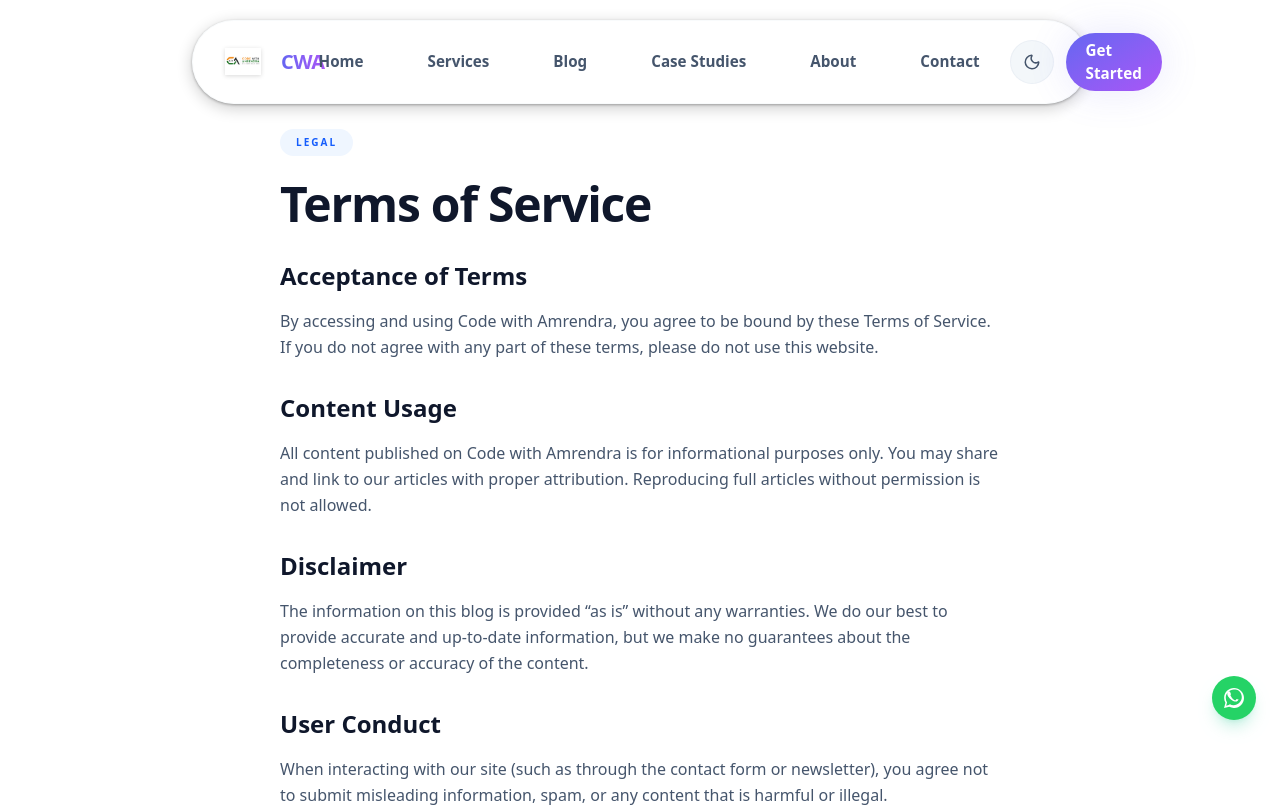
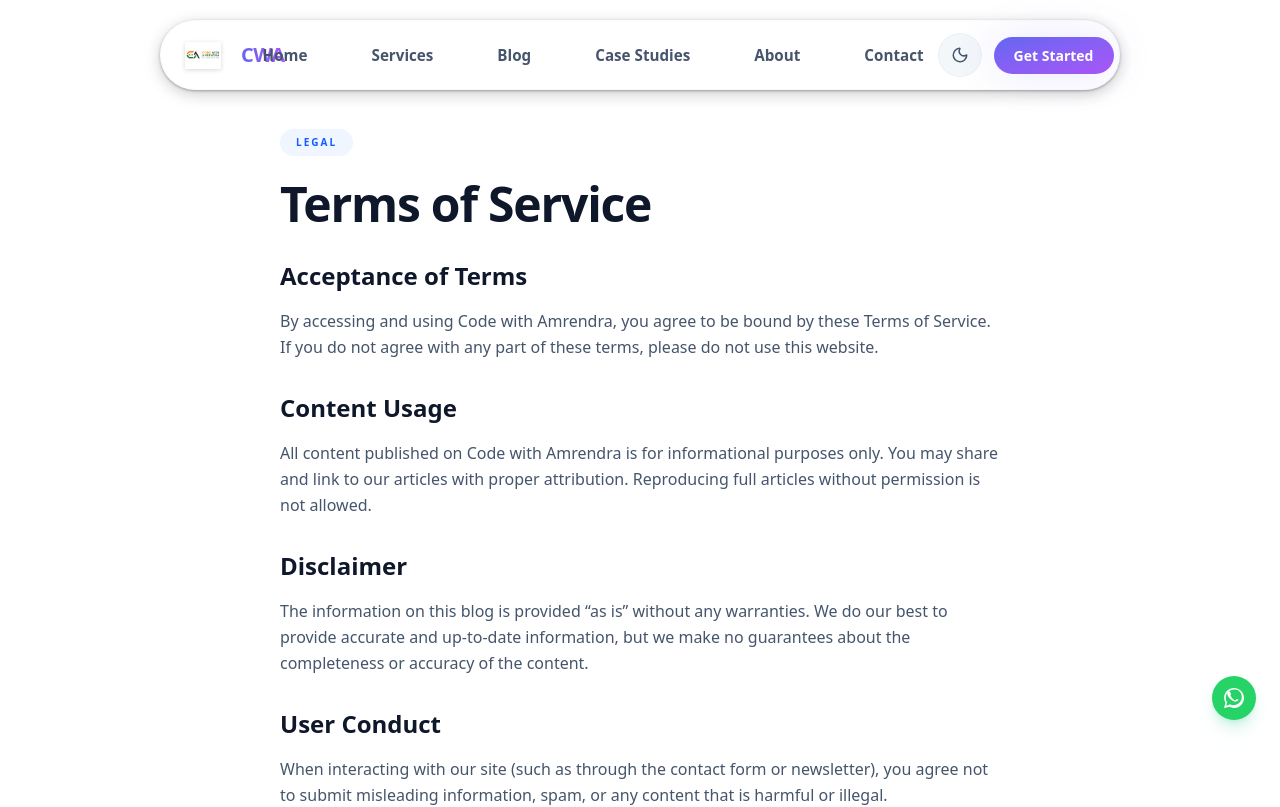
Before and after one commit to AmrendraCodes/AmrendraBlog, a Next.js app in the folder my-website/: page /terms in a window 1280 px wide. Shown: the top 807 px of the page. Built offline with nearby package versions, Linux system fonts and the light colour scheme.

Commit message:
file commited

```diff
--- a/my-website/src/components/Header.js
+++ b/my-website/src/components/Header.js
@@ -67,7 +67,7 @@
     <>
       <div className={`fixed top-5 left-0 w-full z-[100] flex justify-center p-0 pointer-events-none transition-transform duration-300 ease-in-out ${isVisible ? "translate-y-0" : "-translate-y-[150%]"}`}>
         <header
-          className={`pointer-events-auto z-[100] transition-all duration-300 flex items-center justify-between rounded-full relative w-[96%] mx-auto md:grid md:grid-cols-[1fr_auto_1fr] md:w-[88%] md:gap-3 lg:w-[70%] lg:max-w-[1200px] lg:py-3 lg:px-8 lg:gap-4 border ${
+          className={`pointer-events-auto z-[100] transition-all duration-300 flex items-center justify-between rounded-full relative w-[96%] mx-auto md:w-[92%] lg:w-[85%] xl:w-[75%] max-w-[1240px] py-2.5 px-4 sm:py-3 sm:px-6 border ${
             isScrolled
               ? 'bg-white/70 dark:bg-[#111214]/80 backdrop-blur-xl shadow-[var(--shadow-float)] py-2.5 px-4 sm:py-3 sm:px-6 md:px-8 border-slate-200/50 dark:border-[#2A2B2E]/80'
               : 'bg-white/40 dark:bg-[#08090A]/50 backdrop-blur-md shadow-[var(--shadow-card)] py-2.5 px-3.5 sm:py-3 sm:px-5 border-slate-200/20 dark:border-[#2A2B2E]/40'
@@ -116,7 +116,7 @@
             <ThemeToggle />
             <Link
               href="/hire-me"
-              className="hidden md:inline-flex items-center justify-center bg-gradient-to-br from-[#6366F1] to-[#a855f7] text-white font-semibold text-[0.95rem] py-1.5 px-5 rounded-full border-none cursor-pointer transition-all duration-300 shadow-[var(--shadow-glow)] hover:-translate-y-1 hover:shadow-[var(--shadow-float)] hover:scale-105 active:scale-95"
+              className="hidden md:inline-flex items-center justify-center whitespace-nowrap shrink-0 bg-gradient-to-br from-[#6366F1] to-[#a855f7] text-white font-bold text-[0.875rem] py-2 px-5 rounded-full border-none cursor-pointer transition-all duration-300 shadow-[var(--shadow-glow)] hover:-translate-y-1 hover:shadow-[var(--shadow-float)] hover:scale-105 active:scale-95"
             >
               Get Started
             </Link>
```
